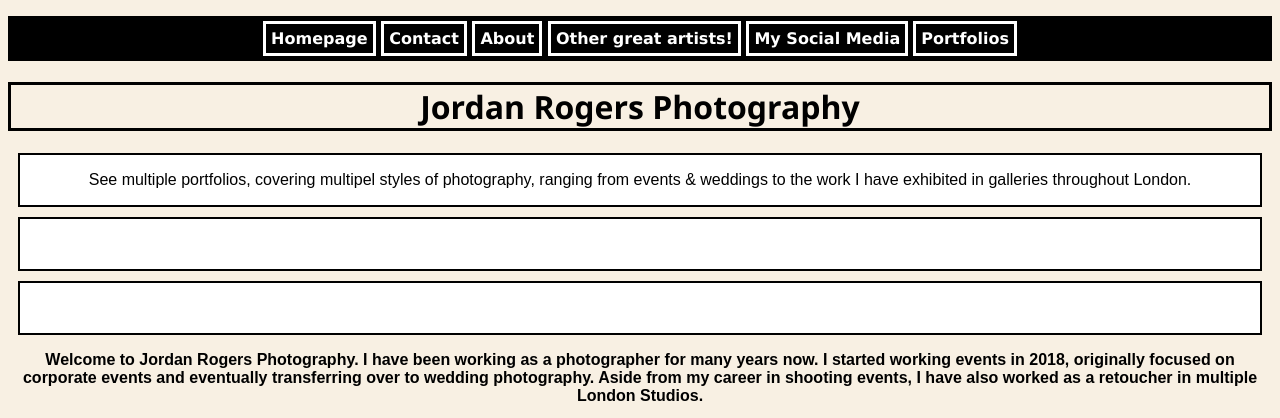
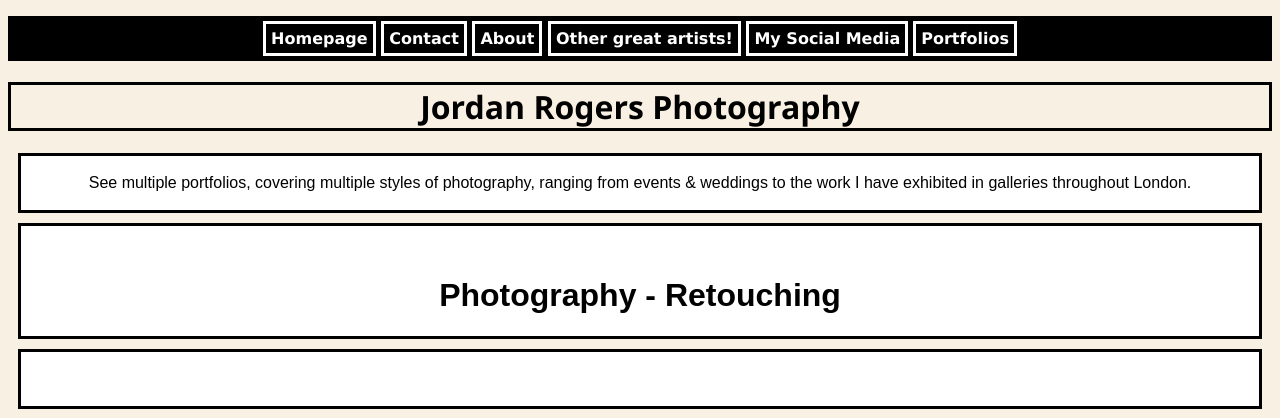
Before and after one commit to JordanRogers99/Photog-Website, a plain HTML site: page index.html in a window 1280 px wide. Shown: the top 418 px of the page. Drawn offline with Linux system fonts and the light colour scheme.

Commit message:
redesign of the flex element on index

```diff
--- a/index.html
+++ b/index.html
@@ -33,7 +33,7 @@
 
 
         <div class="one">
-            <p>See multiple portfolios, covering multipel styles of photography, ranging from events & weddings to the work
+            <p>See multiple portfolios, covering multiple styles of photography, ranging from events & weddings to the work
                 I have exhibited in galleries throughout London.
             </p>
 
@@ -41,7 +41,7 @@
 
 
         <div class="two">
-
+            <h1>Photography - Retouching</h1>
         </div>
 
 
--- a/styles.css
+++ b/styles.css
@@ -15,27 +15,32 @@ body {
 
 .flex-container div {
     background: rgba(255, 255, 255, 0.993);
-    border: 2px solid rgb(0, 0, 0);
+    border: 3px solid rgb(0, 0, 0);
     height: 50px;
     flex: 1 1 0%;
+    font-family:Arial, Helvetica, sans-serif;
     }
 
         .flex-container .one {
             flex: 1 1 0%;
             text-align: center;
             margin: 10px;
+            padding: 2px;
+
          }
 
          .flex-container .two {
             flex: 1 1 0%;
             text-align: center;
             margin: 10px;
+            padding: 30px;
          }
 
          .flex-container .three {
             flex: 1 1 0%;
             text-align: center;
             margin: 10px;
+            padding: 2px;
          }
 
 .div-one {
```
